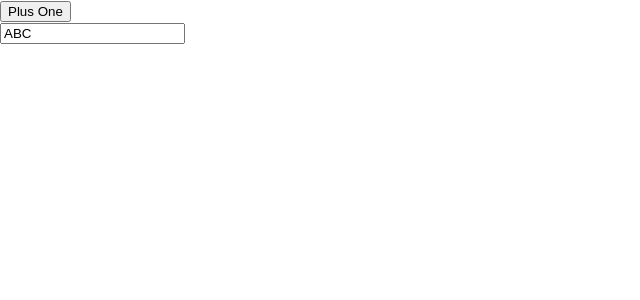
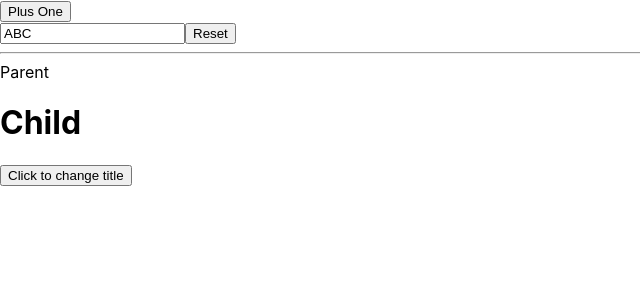
Before and after one commit to YehorKholodiuk/CallBack, a React (Create React App) app: page / in a window 1280 px wide. Shown: the top 300 px of the page, without its empty margins (0-640 px from the left). Built offline with nearby package versions, Linux system fonts and the light colour scheme.

Commit message:
initial commit

```diff
--- a/src/App.js
+++ b/src/App.js
@@ -1,11 +1,18 @@
 import logo from './logo.svg';
 import './App.css';
+import React from "react";
 import PlusButton from "./PlusButton";
 import {useState} from "react";
 import PlusButton1 from "./PlusButton1";
+import Child from "./Child";
+
+
 
 function App() {
-  const [name,setName] = useState('ABC')
+
+  const [name, setName] = useState('ABC')
+  const [word,setWord] = useState('Parent')
+
   const onChangeName = (newValue) => {
     console.log('New Value', newValue)
     setName(newValue)
@@ -13,6 +20,8 @@ function App() {
   const appClick = (n) => {
     console.log('APP CLICK',n)
   };
+
+
   return (
 <div>
   <PlusButton
@@ -23,6 +32,11 @@ function App() {
       value={name}
       onChange={onChangeName}
   />
+<hr/>
+  <j1>{word}</j1>
+<Child
+  changeWord = {word => setWord(word)}/>
+
 </div>
   );
 }
--- /dev/null
+++ b/src/Child.js
@@ -0,0 +1,14 @@
+import React from 'react';
+
+const Child = (props) => {
+    return (
+        <div className="child">
+<h1>Child</h1>
+            <button onClick={() => props.changeWord('Yehor')}>
+                Click to change title
+            </button>
+        </div>
+    );
+};
+
+export default Child;
--- a/src/PlusButton1.js
+++ b/src/PlusButton1.js
@@ -7,6 +7,7 @@ const PlusButton1 = (props) => {
     return (
         <div>
  <input value={props.value} onChange={onChange}/>
+            <button onClick={() => props.onChange('')}>Reset</button>
         </div>
     );
 };
```
Also changed, not shown: src/minus.js (added, +11 -0 lines).
